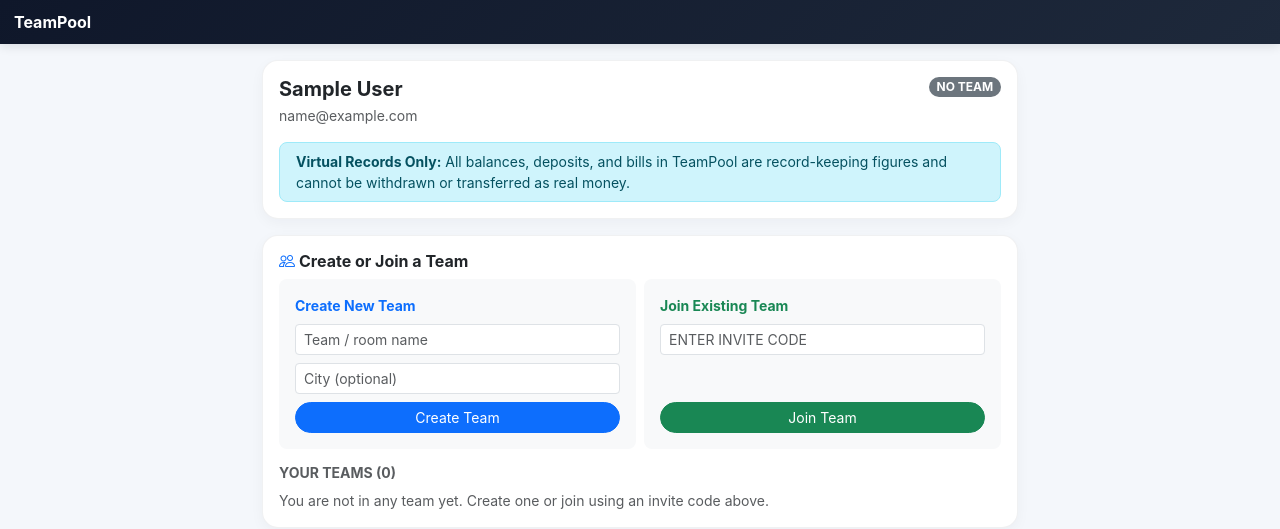
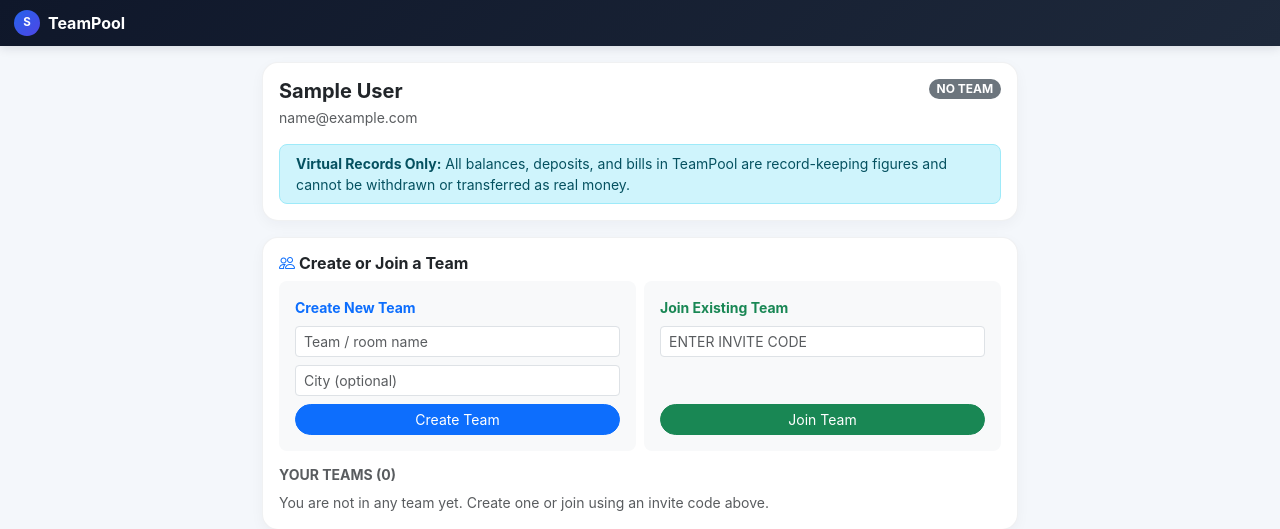
Before and after one commit to Bmk265/Tharvatha-Cheptha, a Flask app: page /profile in a window 1280 px wide. Shown: the top 529 px of the page. Run offline with Flask 3, Linux system fonts and the light colour scheme; the visitor is signed in with stand-in values (Sample User, id 1).

Commit message:
Update base.html

```diff
--- a/templates/base.html
+++ b/templates/base.html
@@ -36,6 +36,30 @@
       border: 1px solid rgba(15, 23, 42, 0.06);
       border-radius: 16px;
       box-shadow: 0 4px 14px rgba(15, 23, 42, 0.04);
+    }
+    .avatar-circle {
+      width: 34px;
+      height: 34px;
+      border-radius: 50%;
+      object-fit: cover;
+      display: inline-flex;
+      align-items: center;
+      justify-content: center;
+      font-weight: 700;
+      font-size: 0.85rem;
+      background: linear-gradient(135deg, #2563eb 0%, #4f46e5 100%);
+      color: #fff;
+      flex-shrink: 0;
+    }
+    .avatar-sm {
+      width: 26px;
+      height: 26px;
+      font-size: 0.72rem;
+    }
+    .avatar-lg {
+      width: 60px;
+      height: 60px;
+      font-size: 1.35rem;
     }
     .bottom-nav {
       position: fixed;
@@ -92,8 +116,15 @@
 <body>
   <header class="top-bar d-flex justify-content-between align-items-center">
     <div class="d-flex align-items-center gap-2">
+      {% if current_user.is_authenticated %}
+        {% if current_user.avatar_path %}
+          <img src="{{ url_for('static', filename=current_user.avatar_path) }}" alt="{{ current_user.name }}" class="avatar-circle avatar-sm border border-light">
+        {% else %}
+          <span class="avatar-circle avatar-sm">{{ current_user.name[:1]|upper }}</span>
+        {% endif %}
+      {% endif %}
       <span class="fw-bold fs-6">TeamPool</span>
-      {% if current_user.is_authenticated and active_team %}
+      {% if current_user.is_authenticated and active_team and active_membership %}
         <span class="badge bg-primary bg-opacity-75 rounded-pill">{{ active_membership.role|upper }}</span>
       {% endif %}
     </div>
@@ -173,17 +204,18 @@
 
           <div class="tab-content">
             <div class="tab-pane fade show active" id="tab-feed-post">
-              <form method="POST" action="{{ url_for('feed') }}">
-                <div class="mb-2">
-                  <select name="tag" class="form-select form-select-sm">
+              <form method="POST" action="{{ url_for('feed') }}" enctype="multipart/form-data">
+                <div class="d-flex gap-2 mb-2">
+                  <select name="tag" class="form-select form-select-sm rounded-pill">
                     <option value="Update">Room / City Update</option>
                     <option value="Grocery & Food">Grocery & Food</option>
                     <option value="Rent & Bills">Rent & Bills</option>
-                    <option value="Reminder">Team Reminder</option>
+                    <option value="Room Life">Room Life</option>
                   </select>
+                  <input type="file" name="photo" accept="image/*" class="form-control form-control-sm">
                 </div>
                 <div class="mb-3">
-                  <textarea name="content" rows="3" class="form-control form-control-sm" placeholder="Share an update, photo/bill note, or plan with your team..." required></textarea>
+                  <textarea name="content" rows="2" class="form-control form-control-sm" placeholder="Share an update, photo, or bill note with your team..."></textarea>
                 </div>
                 <button class="btn btn-primary btn-sm w-100 rounded-pill">Publish to Team Feed</button>
               </form>
@@ -206,7 +238,7 @@
                   </div>
                 </div>
                 <div class="mb-3">
-                  <input type="text" name="remarks" class="form-control form-control-sm" placeholder="Bill remarks (e.g., groceries, dinner, electricity)" required>
+                  <input type="text" name="remarks" class="form-control form-control-sm" placeholder="Bill remarks (e.g., groceries, dinner, deposit)" required>
                 </div>
                 <button class="btn btn-success btn-sm w-100 rounded-pill">Submit Bill for Approval</button>
               </form>
```
